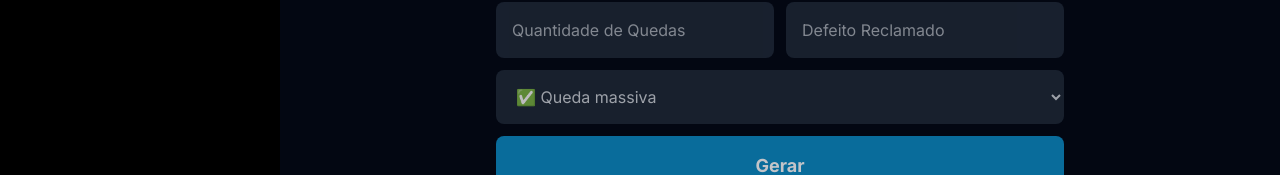
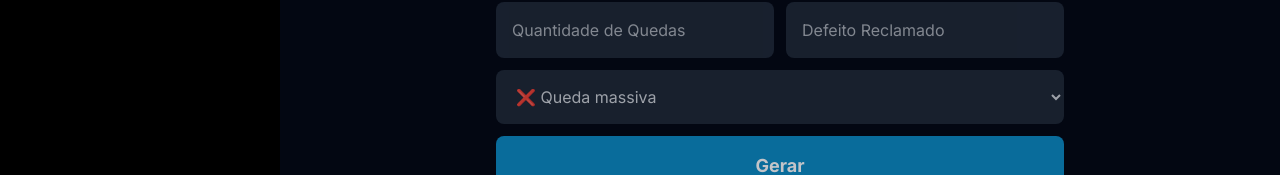
Before and after one commit to diegonatalo/triagem-web, a Next.js app: page / in a window 1280 px wide. Shown: the part 566-741 px from the top of the page. Built offline with nearby package versions, Linux system fonts and the light colour scheme.

Commit message:
update files

```diff
--- a/src/app/page.tsx
+++ b/src/app/page.tsx
@@ -238,8 +238,8 @@ export default function Home() {
 
       <div className="flex w-full gap-3">
         <select required {...register('quedaMassiva')}>
-          <option value="Não">✅ Queda massiva</option>
-          <option value="Sim">❌ Queda massiva</option>
+          <option value="Não">❌ Queda massiva</option>
+          <option value="Sim">✅ Queda massiva</option>
         </select>
       </div>
 
```
